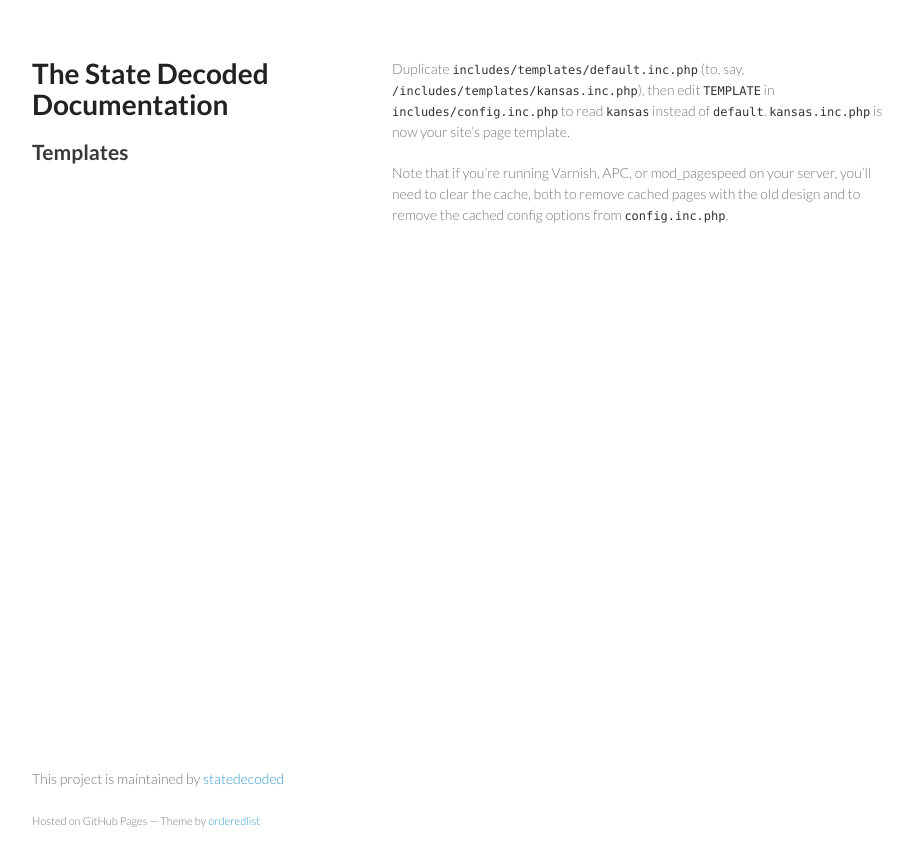
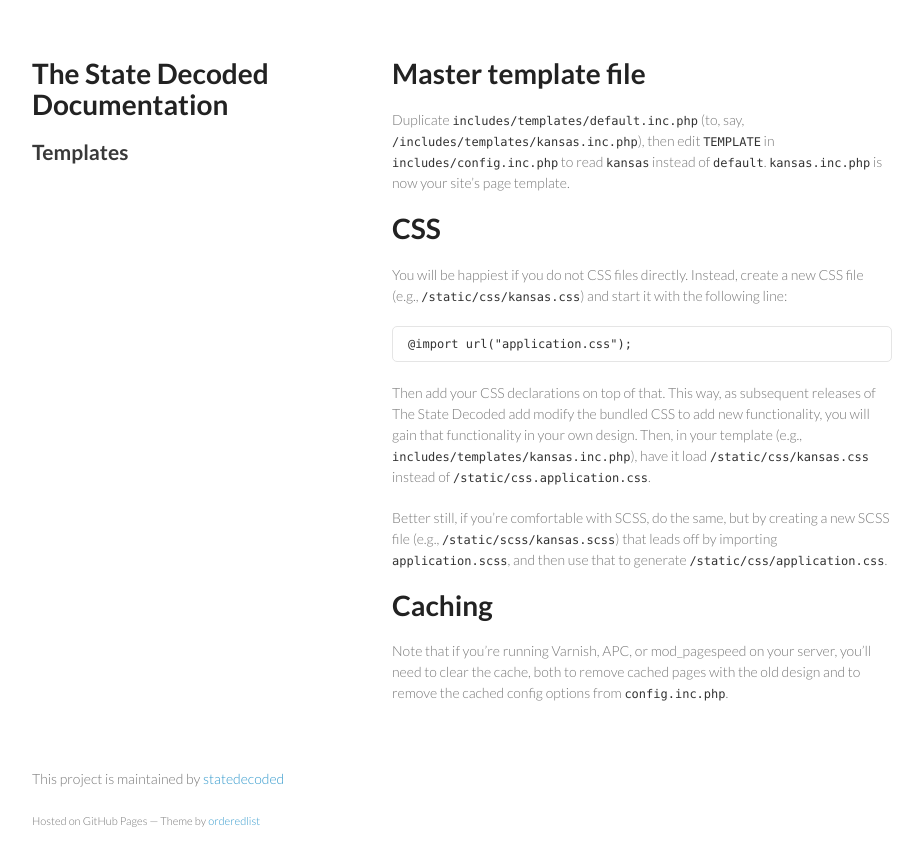
Before and after one commit to statedecoded/documentation, a Jekyll site: the page built from templates.md, in a window 1280 px wide. Shown: the top 866 px of the page, without its empty margins (178-1101 px from the left). Built offline with Jekyll 4.4.1, drawn with Linux system fonts in a browser that asks for light colours.

Commit message:
Expand content

````diff
--- a/templates.md
+++ b/templates.md
@@ -3,6 +3,19 @@
 layout: default
 ---
 
+# Master template file
 Duplicate `includes/templates/default.inc.php` (to, say, `/includes/templates/kansas.inc.php`), then edit `TEMPLATE` in `includes/config.inc.php` to read `kansas` instead of `default`. `kansas.inc.php` is now your site's page template.
 
+# CSS
+You will be happiest if you do not CSS files directly. Instead, create a new CSS file (e.g., `/static/css/kansas.css`) and start it with the following line:
+
+```html
+@import url("application.css");
+```
+
+Then add your CSS declarations on top of that. This way, as subsequent releases of The State Decoded add modify the bundled CSS to add new functionality, you will gain that functionality in your own design. Then, in your template (e.g., `includes/templates/kansas.inc.php`), have it load `/static/css/kansas.css` instead of `/static/css.application.css`.
+
+Better still, if you're comfortable with SCSS, do the same, but by creating a new SCSS file (e.g., `/static/scss/kansas.scss`) that leads off by importing `application.scss`, and then use that to generate `/static/css/application.css`.
+
+# Caching
 Note that if you're running Varnish, APC, or mod_pagespeed on your server, you'll need to clear the cache, both to remove cached pages with the old design and to remove the cached config options from `config.inc.php`.
````
